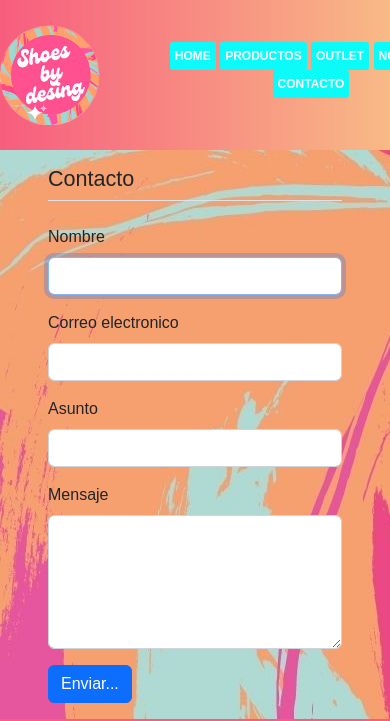
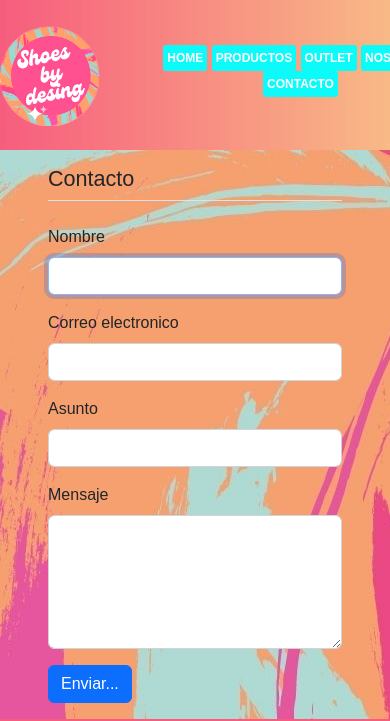
Before and after one commit to Matricc89/entrega_coder, a plain HTML site: page pages/contacto.html in a window 390 px wide. Shown: the top 721 px of the page. Drawn offline with nearby package versions, Linux system fonts and the light colour scheme.

Commit message:
modificando contacto segunda parte

```diff
--- a/CSS/style.css
+++ b/CSS/style.css
@@ -46,7 +46,7 @@
 .sideHeader li {
     display: inline-block;
     list-style: none;
-    margin: 0 15px;
+    margin: 0 20px;
     background-color: rgba(0, 255, 255, 0.952);
     border-radius: 20px;
     padding: 12px;
@@ -313,7 +313,7 @@ footer ul a img{
     .sideHeader ul li{
         font-size: 12px;
         margin: 0;
-        padding: 5px;
+        padding: 6px;
         border-radius: 3px;
     }
 
@@ -322,11 +322,21 @@ footer ul a img{
 
         display: none;
     }
+    .sideheader-cont{
+        padding-top: 2px;
 
+    }
     .nav-cont{
         text-align: center;
         padding-top: 6px;
 
+    }
+    .nav-cont ul li{
+        padding: 4px;
+
+    }
+    .nav-cont ul{
+        margin-right: 21px;
     }
     .nos-main{
         height: 100%;
```
